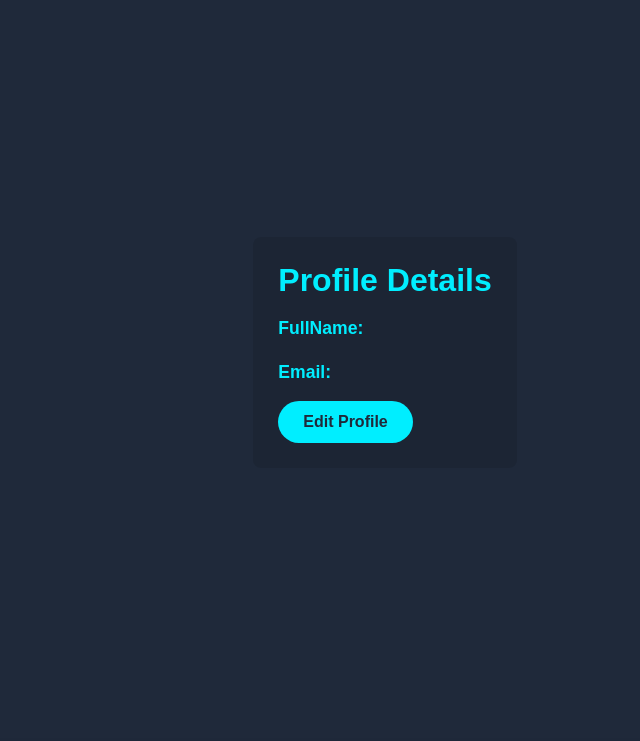
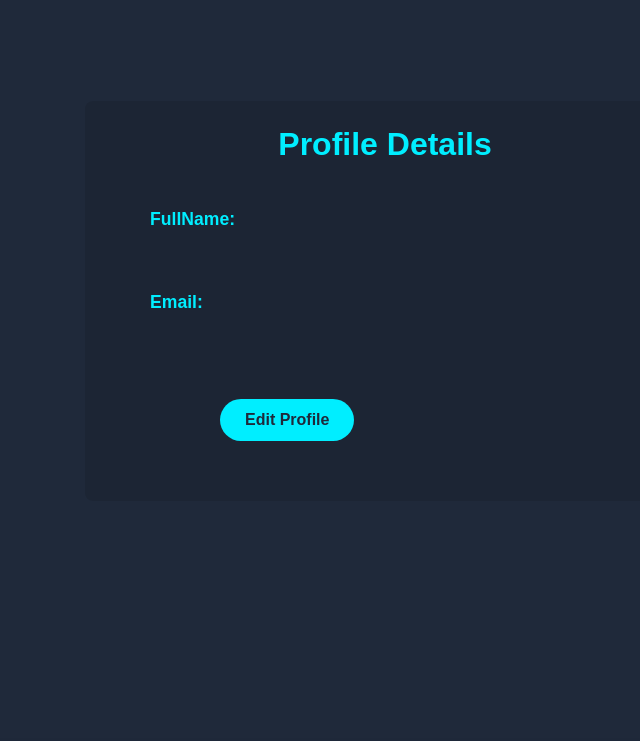
Before and after one commit to WEB-APP-PROJECTS/WEBAPP-BUDGET-TRACKER, a PHP site: page /profile_details.html in a window 1280 px wide. Shown: the top 741 px of the page, without its empty margins (255-895 px from the left). Run offline with PHP 8.4, Linux system fonts and the light colour scheme.

Commit message:
size changes

```diff
--- a/userProfile/profile.css
+++ b/userProfile/profile.css
@@ -28,8 +28,8 @@
 
 .profile-container {
    margin-bottom: 20px;
-    width: 400px;
-    max-width: 95%;
+    width: 600px;
+    max-width: 100%;
     background: #1f293a;
     border-radius: 10px;
     overflow: hidden;
@@ -112,10 +112,13 @@
 
 
 .profile-section {
+    align-items: center;
+    height: 400px;
+    width: 600px;
     border: 1px solid var(--border-color);
     padding: 25px;
     border-radius: 8px;
-    margin-bottom: 25px;
+    margin-bottom: 10%;
     background: rgba(0, 0, 0, 0.1);
 }
 
@@ -159,7 +162,8 @@
     border: none;
     border-radius: var(--input-radius);
     cursor: pointer;
-    margin-right: 15px;
+    margin-left: 20%;
+    margin-top: 10%;
     font-weight: 600;
     font-size: 1em;
     transition: all 0.3s;
@@ -174,12 +178,14 @@
 .view-mode p {
     margin: 15px 0;
     font-size: 1.1em;
-    line-height: 1.6;
+    line-height: 3.0;
+    margin-top: 30px;
 }
 
 .view-mode p strong {
     color: var(--highlight-color);
-    margin-right: 10px;
+    margin-left: 40px;
+    margin-bottom: 30px;
 }
 
 .hidden {
@@ -223,7 +229,7 @@
     bottom: 0;
     left: 0;
     width: 100%;
-    background-color: #0d1b2a; /* dark background to match your page */
+    background-color: #0d1b2a;
     display: flex;
     justify-content: space-around;
     align-items: center;
```
